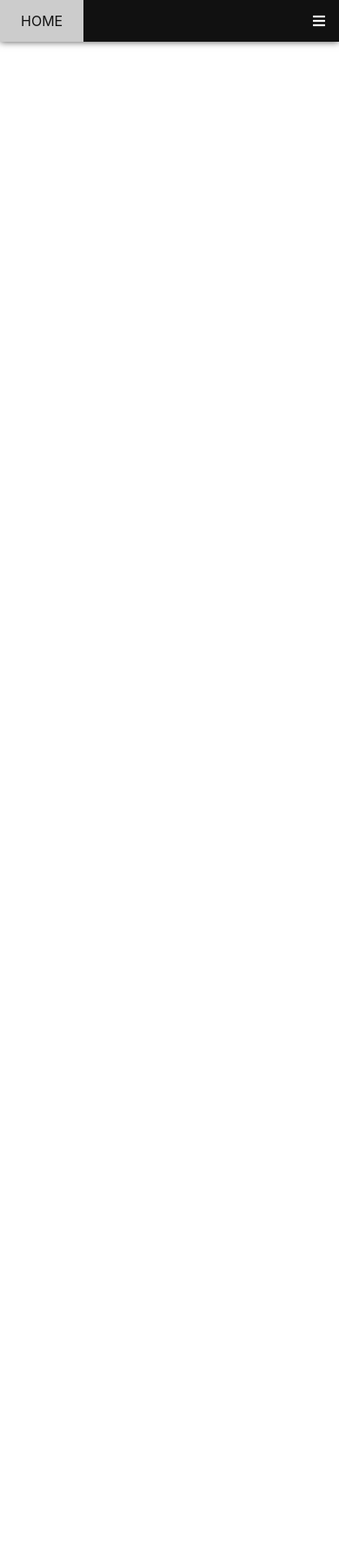
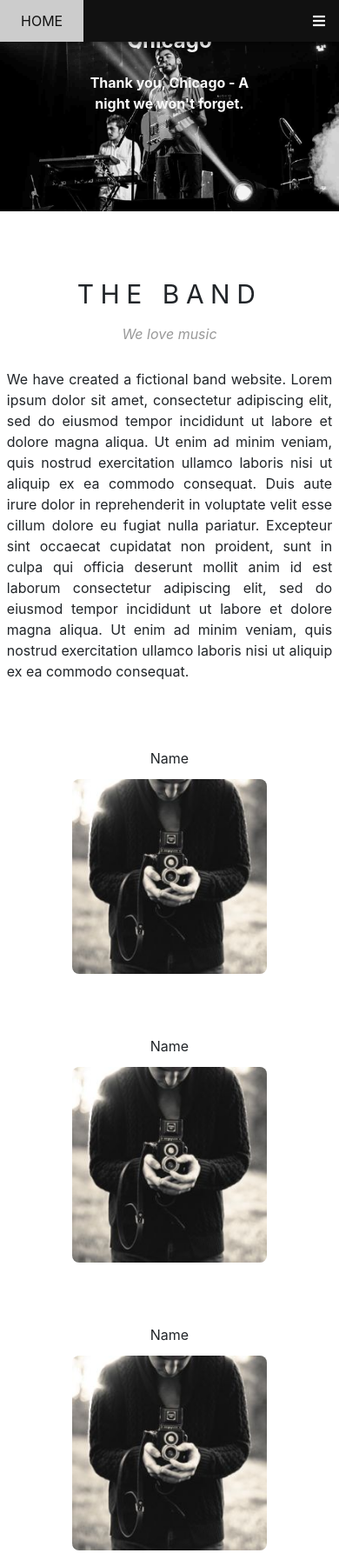
Before and after one commit to booldook/2020-kn-web-07-band, a plain HTML site: page public/html/index.html in a window 390 px wide. Shown: the top 1786 px of the page at 87% size. Drawn offline with Linux system fonts and the light colour scheme.

Commit message:
band-wrapper

```diff
--- a/public/css/index.css
+++ b/public/css/index.css
@@ -1,39 +1,52 @@
 /*********** initialize ***********/
 body {height: 5000px;}
 a:link, a:visited, a:active, a:hover {text-decoration: none; font: inherit; color: inherit;}
+h1, h2, h3, h4, h5, h6 {font: inherit;}
 
 
 /*********** common ***********/
-
+.wrapper {max-width: 768px; margin: auto;}
+section.page {padding: 5em 0;}
+.title-main {font-size: 1.875em; text-align: center; letter-spacing: 0.25em; margin-bottom: 0.75em;}
+.title-sub {text-align: center; font-style: italic; color: #999; margin-bottom: 2em;}
+.content {line-height: 1.5; margin-bottom: 5em;}
+.band-wrap {display: flex; flex-wrap: wrap;}
+.band-wrap .band {flex: 33.3333% 0 0; text-align: center; padding: 0 5%;}
+.band-wrap .band .name {margin-bottom: 1em;}
+.band-wrap .band .img-wrap {border-radius: 0.5em; overflow: hidden;}
 
 
 /*********** header-wrapper ***********/
 .header-wrapper {background-color: #111; position: fixed; left: 0; top: 0; width: 100%; box-shadow: 0 0 0.5em rgba(0,0,0,0.7); z-index: 99; color: #f9f9f9;display: flex; justify-content: space-between;}
+.header-wrapper a {display: block;}
 .header-wrapper .navi-wrapper {display: flex;}
-.header-wrapper .navi-wrapper .navi {padding: 1em 1.5em;}
+.header-wrapper .navi-wrapper .navi a {padding: 1em 1.5em;}
 .header-wrapper .navi-wrapper .navi:hover {background-color: #ccc; color: #111;}
 .header-wrapper .navi-wrapper .navi.more {position: relative;}
 .header-wrapper .navi-wrapper .navi.more:hover .more-wrap {display: block;}
 .header-wrapper .navi-wrapper .more-wrap {position: absolute; top: 3em; left: 0; background-color: #f1f1f1; color: #111; display: none;}
-.header-wrapper .navi-wrapper .more-wrap > li {padding: 0.75em; padding-right: 4em;}
+.header-wrapper .navi-wrapper .more-wrap a {padding: 0.75em; padding-right: 4em;}
 .header-wrapper .navi-wrapper .more-wrap > li:hover {background-color: #bbb;}
-.header-wrapper .search-wrapper {}
+.header-wrapper .search-wrapper {cursor: pointer;}
 .header-wrapper .search-wrapper .search-wrap {padding: 1em;}
 .header-wrapper .search-wrapper .search-wrap:hover {background-color: #f44336;}
 .header-wrapper .search-wrapper .bar-wrap {padding: 1em; display: none;}
 .header-wrapper .search-wrapper .bar-wrap:hover {background-color: #bbb; color: #111;}
 .header-wrapper .mo-navi-wrapper {position: absolute; top: 3em; left: 0; width: 100%; background-color: inherit; display: none;}
 .header-wrapper .mo-navi-wrapper.active {display: none;}
-.header-wrapper .mo-navi-wrapper .mo-navi {padding: 1em 1.5em;}
+.header-wrapper .mo-navi-wrapper .mo-navi a {padding: 1em 1.5em;}
 .header-wrapper .mo-navi-wrapper .mo-navi:hover {color: #f9f9f9; background-color: #bbb;}
 
 
 /*********** main-wrapper ***********/
-
+.main-wrapper {position: relative; margin-top: 3em;}
+.main-wrapper > .banner {position: absolute; width: 100%;}
+.main-wrapper > .banner > .title-wrap {position: absolute; bottom: 2em; left: 50%; transform: translateX(-50%); text-align: center; color: #f9f9f9; font-weight: bold;}
+.main-wrapper > .banner > .title-wrap > .title {font-size: 1.5em; margin-bottom: 1em;}
 
 
 /*********** band-wrapper ***********/
-
+.band-wrapper .content {text-align: justify;}
 
 
 /*********** tour-wrapper ***********/
@@ -58,10 +71,14 @@ a:link, a:visited, a:active, a:hover {text-decoration: none; font: inherit; colo
 }
 
 @media screen and (max-width: 767px) {
+	.wrapper {width: 96%; margin: 0 2%;}
+
 	.header-wrapper .search-wrapper .search-wrap {display: none;}
 	.header-wrapper .search-wrapper .bar-wrap {display: block;}
 	.header-wrapper .navi-wrapper .navi:not(:first-child) {display: none;}
 	.header-wrapper .mo-navi-wrapper.active {display: block;}
+
+	.band-wrap .band {flex: 100% 0 0; padding: 0 20% 20% 20%;}
 }
 
 @media screen and (max-width: 575px) {
--- a/public/html/index.html
+++ b/public/html/index.html
@@ -57,24 +57,69 @@
 
 	<!-- main-wrapper -->
 	<section class="main-wrapper">
-
+		<div class="banner">
+			<img src="../img/la.jpg" alt="banner" class="w-100">
+			<div class="title-wrap">
+				<h2 class="title">Los Angeles</h2>
+				<p class="content">We had the best time playing at Venice Beach!</p>
+			</div>
+		</div>
+		<div class="banner">
+			<img src="../img/chicago.jpg" alt="banner" class="w-100">
+			<div class="title-wrap">
+				<h2 class="title">Chicago</h2>
+				<p class="content">Thank you, Chicago - A night we won't forget.</p>
+			</div>
+		</div>
+		<div class="banner">
+			<img src="../img/ny.jpg" alt="banner" class="w-100">
+			<div class="title-wrap">
+				<h2 class="title">New York</h2>
+				<p class="content">The atmosphere in New York is lorem ipsum.</p>
+			</div>
+		</div>
+		<img src="../img/ny.jpg" alt="더미" class="w-100 invisible">
 	</section>
 	<!-- main-wrapper // -->
 
 	<!-- band-wrapper -->
-	<section class="band-wrapper">
-
+	<section class="page band-wrapper wrapper">
+		<div class="title-main">THE BAND</div>
+		<div class="title-sub">We love music</div>
+		<div class="content">
+			We have created a fictional band website. Lorem ipsum dolor sit amet, consectetur adipiscing elit, sed do eiusmod tempor incididunt ut labore et dolore magna aliqua. Ut enim ad minim veniam, quis nostrud exercitation ullamco laboris nisi ut aliquip ex ea commodo consequat. Duis aute irure dolor in reprehenderit in voluptate velit esse cillum dolore eu fugiat nulla pariatur. Excepteur sint occaecat cupidatat non proident, sunt in culpa qui officia deserunt mollit anim id est laborum consectetur adipiscing elit, sed do eiusmod tempor incididunt ut labore et dolore magna aliqua. Ut enim ad minim veniam, quis nostrud exercitation ullamco laboris nisi ut aliquip ex ea commodo consequat.
+		</div>
+		<ul class="band-wrap">
+			<li class="band">
+				<h3 class="name">Name</h3>
+				<div class="img-wrap">
+					<img src="../img/bandmember.jpg" alt="밴드" class="w-100">
+				</div>
+			</li>
+			<li class="band">
+				<h3 class="name">Name</h3>
+				<div class="img-wrap">
+					<img src="../img/bandmember.jpg" alt="밴드" class="w-100">
+				</div>
+			</li>
+			<li class="band">
+				<h3 class="name">Name</h3>
+				<div class="img-wrap">
+					<img src="../img/bandmember.jpg" alt="밴드" class="w-100">
+				</div>
+			</li>
+		</ul>
 	</section>
 	<!-- band-wrapper // -->
 
 	<!-- tour-wrapper -->
-	<section class="tour-wrapper">
+	<section class="page tour-wrapper">
 
 	</section>
 	<!-- tour-wrapper // -->
 
 	<!-- contact-wrapper -->
-	<section class="contact-wrapper">
+	<section class="page contact-wrapper">
 
 	</section>
 	<!-- contact-wrapper // -->
--- a/public/js/index.js
+++ b/public/js/index.js
@@ -1,15 +1,23 @@
 /********* 전역선언 **********/
-
+var bannerInterval;
+var bannerIdx = 0;
 
 
 /********* 이벤트선언 **********/
 $(".header-wrapper .bar-wrap").click(onBarWrap);
+bannerInterval = setInterval(onBannerInterval, 4000);
+
 
 
 /********* 이벤트콜백 **********/
 function onBarWrap() {
 	$(".header-wrapper .mo-navi-wrapper").toggleClass('active');
 }
+function onBannerInterval(){
+	bannerIdx = bannerIdx == 2 ? 0 : bannerIdx + 1 ;
+	$(".main-wrapper .banner").hide();
+	$(".main-wrapper .banner").eq(bannerIdx).show();
+}
 
 
 /********* 사용자함수 **********/
```
